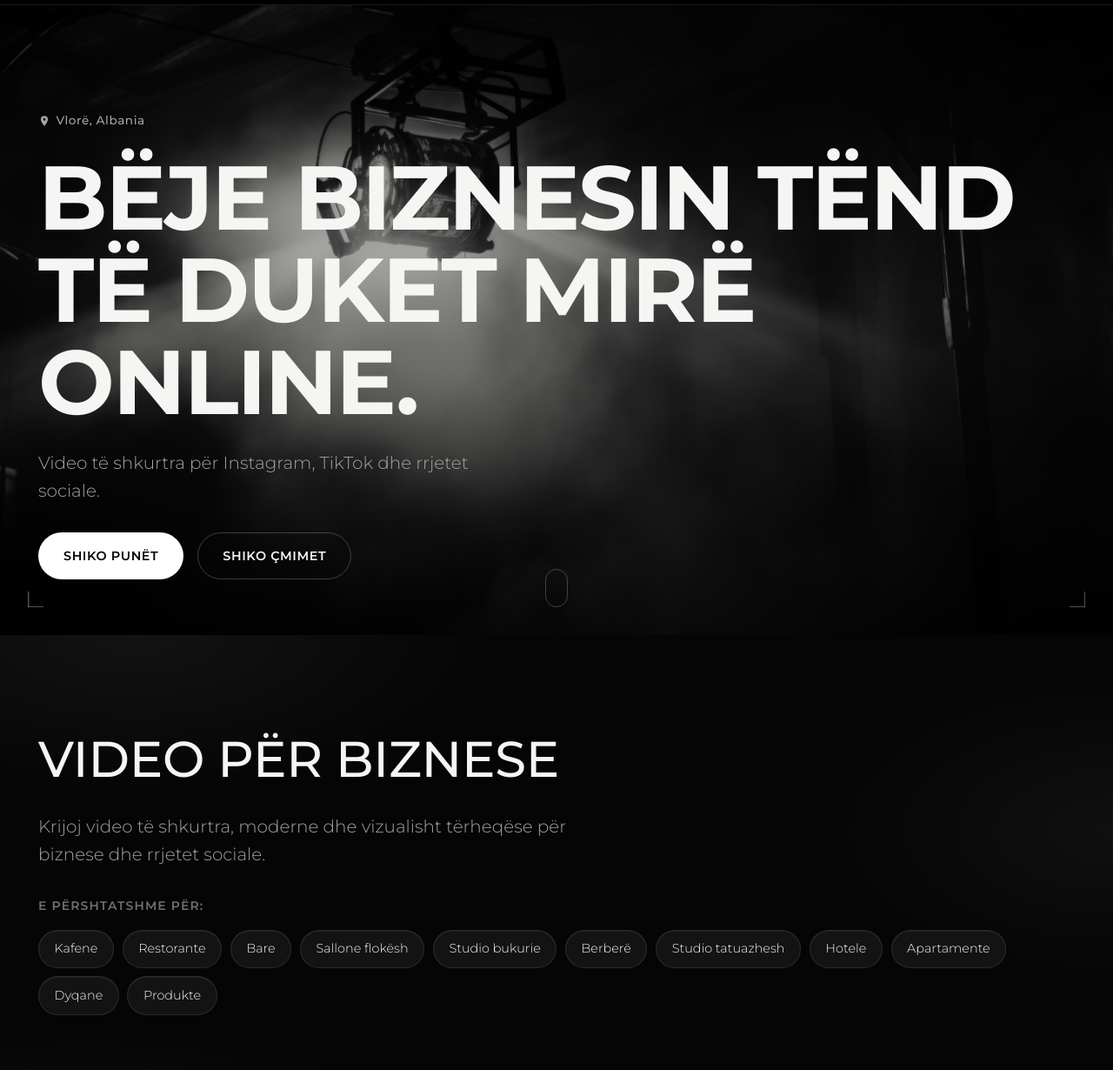
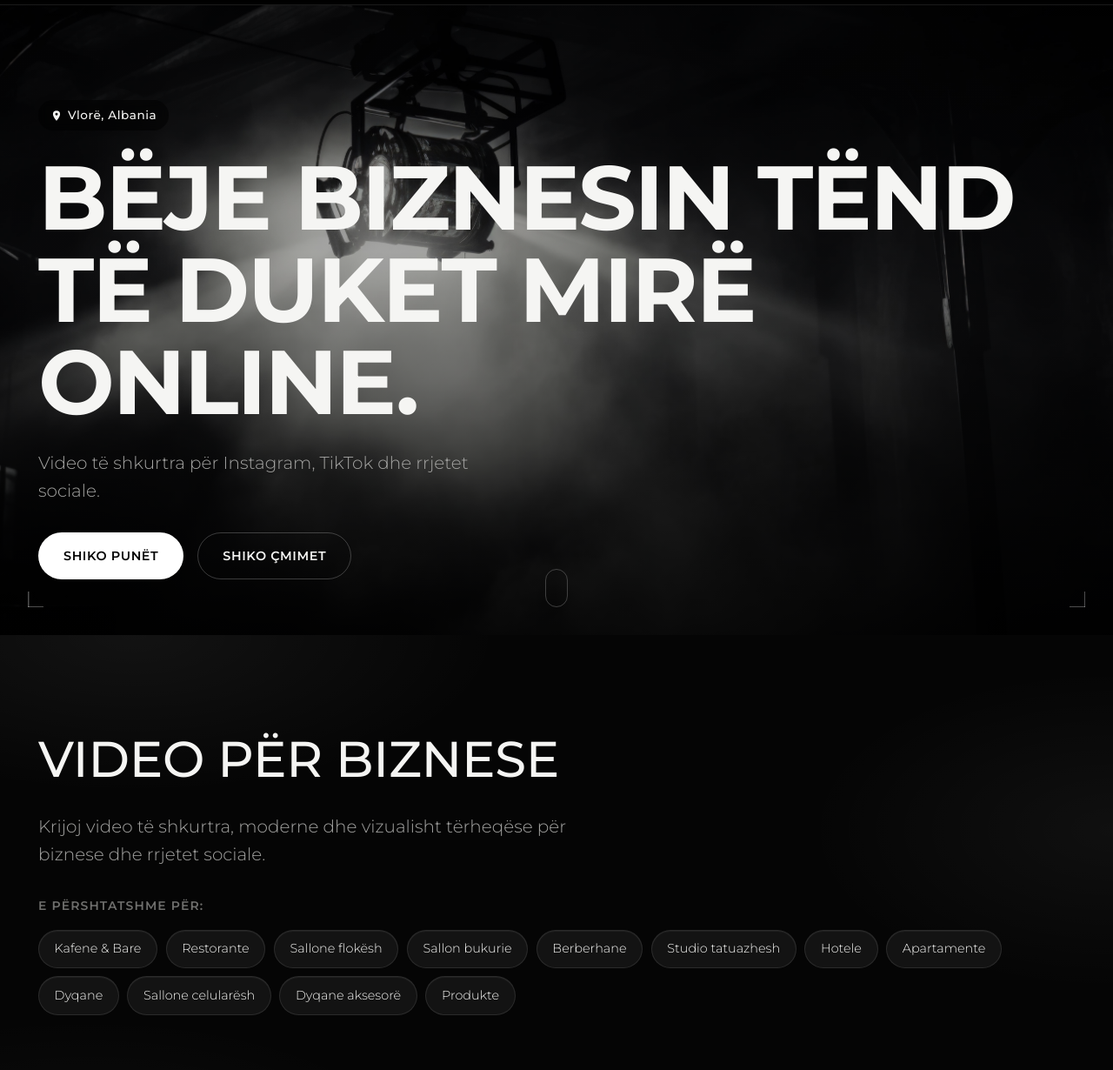
Before and after one commit to Ajwata/ksu, a plain HTML site: page index.html in a window 1280 px wide. Shown: the part 70-1300 px from the top of the page at 87% size. Drawn offline with Linux system fonts and the light colour scheme; files whose address does not match are found by name.

Commit message:
Add files via upload

```diff
--- a/css/style.css
+++ b/css/style.css
@@ -388,6 +388,14 @@ body.nav-open .main-nav{ transform: translateX(0); }
   margin-bottom: var(--space-3);
 }
 .kicker-light{ color: var(--text-muted); }
+.hero-kicker{
+  color: var(--text);
+  background: rgba(0,0,0,0.5);
+  padding: 0.4rem 0.85rem;
+  border-radius: var(--radius-pill);
+  -webkit-backdrop-filter: blur(6px);
+  backdrop-filter: blur(6px);
+}
 
 .hero-title{
   font-family: var(--font-display);
--- a/index.html
+++ b/index.html
@@ -90,7 +90,7 @@
     </div>
     <span class="corner-frame hero-corners" aria-hidden="true"></span>
     <div class="container hero-content">
-      <p class="kicker">
+      <p class="kicker hero-kicker">
         <svg aria-hidden="true" viewBox="0 0 24 24" width="14" height="14"><path fill="currentColor" d="M12 2a7 7 0 0 0-7 7c0 5.2 7 13 7 13s7-7.8 7-13a7 7 0 0 0-7-7Zm0 9.5A2.5 2.5 0 1 1 12 6.5a2.5 2.5 0 0 1 0 5Z"/></svg>
         <span>Vlorë, Albania</span>
       </p>
@@ -110,16 +110,17 @@
       <p class="section-lead" data-i18n="services.text">Krijoj video të shkurtra, moderne dhe vizualisht tërheqëse për biznese dhe rrjetet sociale.</p>
       <p class="services-perfect" data-i18n="services.perfectFor">E përshtatshme për:</p>
       <ul class="tag-list">
-        <li data-i18n="tag.cafes">Kafene</li>
+        <li data-i18n="tag.cafesBars">Kafene &amp; Bare</li>
         <li data-i18n="tag.restaurants">Restorante</li>
-        <li data-i18n="tag.bars">Bare</li>
         <li data-i18n="tag.hairSalons">Sallone flokësh</li>
-        <li data-i18n="tag.beautyStudios">Studio bukurie</li>
-        <li data-i18n="tag.barbers">Berberë</li>
+        <li data-i18n="tag.beautyStudios">Sallon bukurie</li>
+        <li data-i18n="tag.barbers">Berberhane</li>
         <li data-i18n="tag.tattoo">Studio tatuazhesh</li>
         <li data-i18n="tag.hotels">Hotele</li>
         <li data-i18n="tag.apartments">Apartamente</li>
         <li data-i18n="tag.shops">Dyqane</li>
+        <li data-i18n="tag.mobileShops">Sallone celularësh</li>
+        <li data-i18n="tag.accessoryShops">Dyqane aksesorë</li>
         <li data-i18n="tag.products">Produkte</li>
       </ul>
     </div>
--- a/js/script.js
+++ b/js/script.js
@@ -24,16 +24,17 @@
       'services.title': 'VIDEO FOR BUSINESSES',
       'services.text': 'I create short, modern and visually engaging videos for businesses and social media.',
       'services.perfectFor': 'Perfect for:',
-      'tag.cafes': 'Cafés',
+      'tag.cafesBars': 'Cafés &amp; Bars',
       'tag.restaurants': 'Restaurants',
-      'tag.bars': 'Bars',
       'tag.hairSalons': 'Hair salons',
-      'tag.beautyStudios': 'Beauty studios',
-      'tag.barbers': 'Barbers',
+      'tag.beautyStudios': 'Beauty salons',
+      'tag.barbers': 'Barbershops',
       'tag.tattoo': 'Tattoo studios',
       'tag.hotels': 'Hotels',
       'tag.apartments': 'Apartments',
       'tag.shops': 'Shops',
+      'tag.mobileShops': 'Mobile Phone Stores',
+      'tag.accessoryShops': 'Accessory Stores',
       'tag.products': 'Products',
 
       'portfolio.title': 'PORTFOLIO',
```
